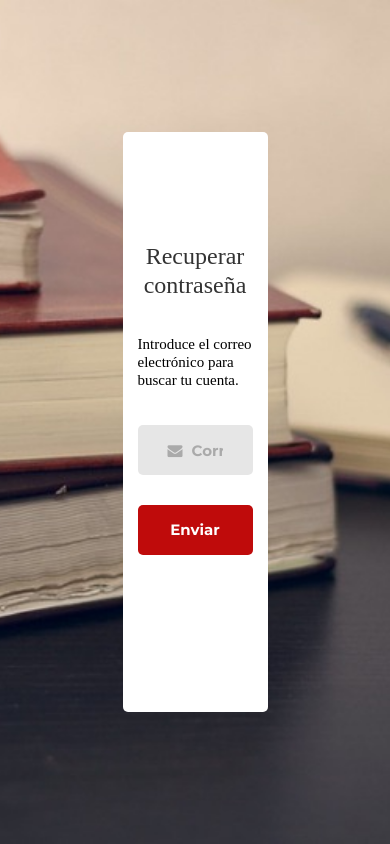
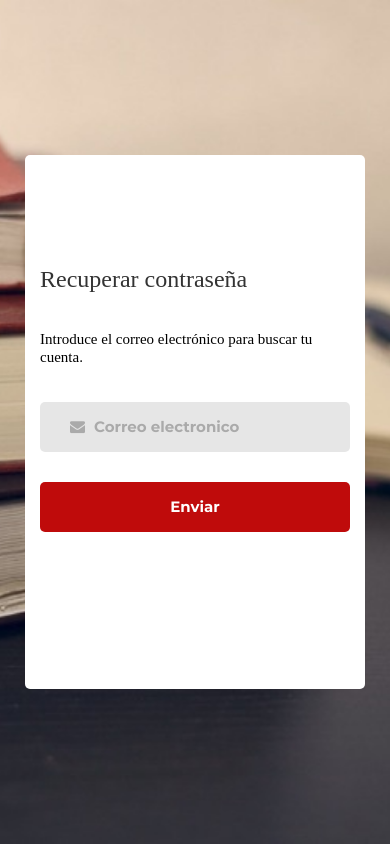
Before and after one commit to DuvanP97/IComit, a plain HTML site: page pages/contraseña/index.html in a window 390 px wide. Drawn offline with Linux system fonts and the light colour scheme; a web font is replaced by a local one.

Commit message:
Act ResponsiveContraseña
Faltaba el responsive

```diff
--- a/pages/contraseña/css/main.css
+++ b/pages/contraseña/css/main.css
@@ -140,14 +140,17 @@ iframe {
 
 .bg-contact100 {
   width: 100%;
+  height: 100%;
   background-repeat: no-repeat;
   background-position: center center;
   background-size: cover;
 }
 
 .container-contact100 {
-  width: 50%;
-  min-height: 100vh;
+  width: 100%;
+  height: 100%;
+  min-height: 10vh;
+  min-width: 10vh;
   display: -webkit-box;
   display: -webkit-flex;
   display: -moz-box;
@@ -196,7 +199,7 @@ iframe {
 }
 
 .contact100-form-title {
-  display: block;
+  display: flex;
   font-family: Montserrat-ExtraBold;
   font-size: 24px;
   color: #333333;
@@ -206,7 +209,7 @@ iframe {
 }
 
 .contact100-form-title2 {
-  display: block;
+  display: flex;
   font-family: Montserrat-ExtraBold;
   font-size: 15px;
   color: #000000;
--- a/pages/contraseña/index.html
+++ b/pages/contraseña/index.html
@@ -3,7 +3,7 @@
 <head>
 	<title>Recuperar contraseña</title>
 	<meta charset="UTF-8">
-	<meta name="viewport" content="width=device-width, initial-scale=1">
+	<meta name="viewport" content="width=device-width, initial-scale=1.0, maximum-scale=1.0, minimum-scale=1.0">
 <!--===============================================================================================-->
 	<link rel="icon" type="image/png" href="images/icons/favicon.ico"/>
 <!--===============================================================================================-->
```
